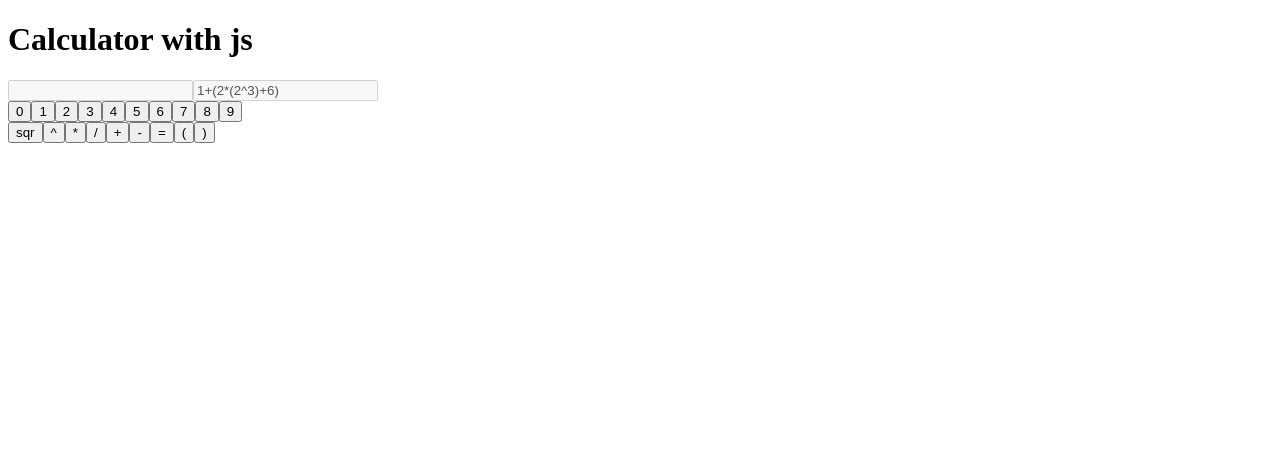
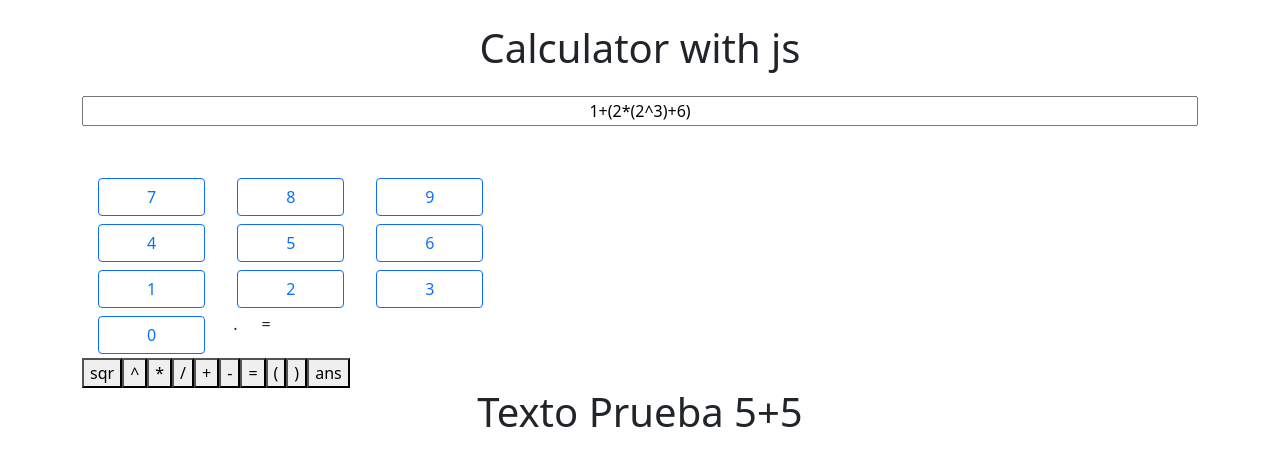
Before and after one commit to msdario12/PROPIO---calculadorajs, a plain HTML site: page index.html in a window 1280 px wide. Drawn offline with nearby package versions, Linux system fonts and the light colour scheme.

Commit message:
Implementation of bootstrap

```diff
--- a/app.js
+++ b/app.js
@@ -6,7 +6,44 @@ const resultsContainer = document.getElementById("result-container");
 for (const num of Array(10).keys()) {
   const newButton = document.createElement("button");
   newButton.textContent = num;
-  numbersContainer.appendChild(newButton);
+  switch (num) {
+    case 9:
+      numbersContainer.children[0].children[2].appendChild(newButton);
+      break;
+    case 8:
+      numbersContainer.children[0].children[1].appendChild(newButton);
+      break;
+    case 7:
+      numbersContainer.children[0].children[0].appendChild(newButton);
+      break;
+    case 6:
+      numbersContainer.children[1].children[2].appendChild(newButton);
+      break;
+    case 5:
+      numbersContainer.children[1].children[1].appendChild(newButton);
+      break;
+    case 4:
+      numbersContainer.children[1].children[0].appendChild(newButton);
+      break;
+    case 3:
+      numbersContainer.children[2].children[2].appendChild(newButton);
+      break;
+    case 2:
+      numbersContainer.children[2].children[1].appendChild(newButton);
+      break;
+    case 1:
+      numbersContainer.children[2].children[0].appendChild(newButton);
+      break;
+    case 0:
+      numbersContainer.children[3].children[0].appendChild(newButton);
+      break;
+
+    default:
+      break;
+  }
+  // numbersContainer.appendChild(newButton);
+  const classesArray = ["btn", "btn-outline-primary", "px-5", "m-1"];
+  classesArray.forEach((cls) => newButton.classList.add(cls));
   newButton.onclick = (e) => {
     numberState.push(e.target.textContent);
     updateOperationOutput(e.target.textContent);
@@ -31,24 +68,48 @@ const createButtonsOperations = (symbol) => {
     case "=":
       newButton.onclick = () => resultOperation();
       break;
+    case "ans":
+      newButton.onclick = () => ansCallMemory();
+      break;
   }
 };
+// Function to call a last result in memory
+const ansCallMemory = () => {
+  const ansValue = resultState[resultState.length - 1];
+  operationState.push(ansValue);
+  updateOperationOutput(ansValue);
+  console.log(operationState, "ans");
+};
+
 // Call the function to create these operation buttons
-const arrayOfSymbols = ['sqr','^','*','/','+','-','=','(',')']
-arrayOfSymbols.forEach(sym => createButtonsOperations(sym))
+const arrayOfSymbols = ["sqr", "^", "*", "/", "+", "-", "=", "(", ")", "ans"];
+arrayOfSymbols.forEach((sym) => createButtonsOperations(sym));
 
 // Create element to show the result value in the DOM
 const resultOutput = document.createElement("input");
-resultOutput.setAttribute("disabled", true);
+resultOutput.setAttribute("readonly", true);
+resultOutput.classList.add("text-center");
+resultOutput.classList.add("form-control-plaintext");
+resultOutput.classList.add("text-center");
+resultOutput.classList.add("form-control-lg");
 resultsContainer.appendChild(resultOutput);
 // Create element to show the operation stack in the DOM
 const operationOutput = document.createElement("input");
-operationOutput.setAttribute("disabled", true);
+operationOutput.setAttribute("readonly", true);
+// operationOutput.classList.add("form-control-plaintext")
+operationOutput.classList.add("text-center");
+operationOutput.classList.add("form-control-md");
+
 resultsContainer.appendChild(operationOutput);
 // Functions to update the output results and stack of calculation
 const updateOperationOutput = (val = "") => {
   val && operationVisualOutput.push(val);
-  const output = operationVisualOutput.reduce((a, b) => a + b);
+  let output = "";
+  if (operationVisualOutput.length > 0) {
+    output = operationVisualOutput.reduce((a, b) => a + b);
+  } else {
+    output = operationVisualOutput;
+  }
   operationOutput.setAttribute("value", output);
 };
 const updateResultOutput = () => {
@@ -103,14 +164,18 @@ const genericOperation = (symbol) => {
 // Function to calculate the total of the operationState
 const resultOperation = () => {
   const lastNumber = createNumberFromArray();
-  //    if (!lastNumber) {
-  //  return;
-  //    }
+  if (!lastNumber) {
+    result = "Error";
+    updateResultOutput();
+    updateOperationOutput();
+    return;
+  }
   operationState = [...operationState, lastNumber];
   calculateTotalFromArray();
   result ? resultState.push(result) : (result = resultState[0]);
   operationState = [];
   operationVisualOutput = [];
+  updateOperationOutput();
   updateResultOutput();
   console.log("result state", resultState);
 };
@@ -162,8 +227,8 @@ const calculateBlock = (array) => {
   array[array.length] === ")" && array.pop();
   array[0] === "(" && array.shift();
   console.log(array, "dentro de arrayCalc");
-  const arrayOfSymbolsOperators = ['sqr','^','*','/','+','-']
-  arrayOfSymbolsOperators.forEach( sym => iterateOperationArray(sym, array))
+  const arrayOfSymbolsOperators = ["sqr", "^", "*", "/", "+", "-"];
+  arrayOfSymbolsOperators.forEach((sym) => iterateOperationArray(sym, array));
   console.log(array[0], "RES-dentro de arrayCalc");
   return array[0];
 };
--- a/index.html
+++ b/index.html
@@ -5,20 +5,41 @@
     <meta http-equiv="X-UA-Compatible" content="IE=edge">
     <meta name="viewport" content="width=device-width, initial-scale=1.0">
     <title>Calculator with js vanilla</title>
+    <link href="https://cdn.jsdelivr.net/npm/bootstrap@5.0.2/dist/css/bootstrap.min.css" rel="stylesheet" integrity="sha384-EVSTQN3/azprG1Anm3QDgpJLIm9Nao0Yz1ztcQTwFspd3yD65VohhpuuCOmLASjC" crossorigin="anonymous">
     <link rel="stylesheet" href="./style.css">
 </head>
 <body>
-    <h1>Calculator with js</h1>
+    <h1 class="container text-center mb-4 my-4">Calculator with js</h1>
     <main>
-        <div id="result-container">
-
-        </div>
-        <div id="numbers-container">
-
-        </div>
-        <div id="operation-container">
-
-        </div>
+        <section class="container d-flex flex-column">
+            <div id="result-container" class="d-flex flex-column-reverse">
+            </div>
+            <div id="numbers-container" class="container text-center">
+                <div class="row">
+                    <div class="col-md-auto"></div>
+                    <div class="col-md-auto"></div>
+                    <div class="col-md-auto"></div>
+                </div>
+                <div class="row">
+                    <div class="col-md-auto"></div>
+                    <div class="col-md-auto"></div>
+                    <div class="col-md-auto"></div>
+                </div>
+                <div class="row">
+                    <div class="col-md-auto"></div>
+                    <div class="col-md-auto"></div>
+                    <div class="col-md-auto"></div>
+                </div>
+                <div class="row">
+                    <div class="col-md-auto"></div>
+                    <div class="col-md-auto">.</div>
+                    <div class="col-md-auto">=</div>
+                </div>
+            </div>
+            <div id="operation-container">
+            </div>
+        </section>
+        <p class="display-6 text-center">Texto Prueba 5+5</p>
     </main>
     <script src="./app.js"></script>
 </body>
--- a/style.css
+++ b/style.css
@@ -0,0 +1,3 @@
+* {
+    /* border: red solid 1px; */
+}
```
